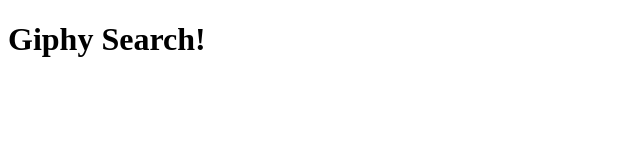
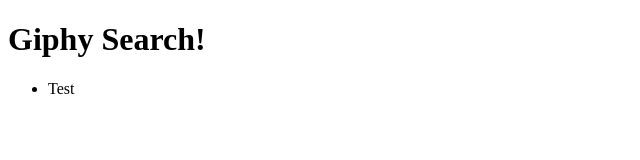
Before and after one commit to jroske1120/group-giphy, a React (Create React App) app: page / in a window 1280 px wide. Shown: the top 160 px of the page, without its empty margins (0-640 px from the left). Built offline with nearby package versions, Linux system fonts and the light colour scheme.

Commit message:
set up components

```diff
--- a/src/components/App/App.js
+++ b/src/components/App/App.js
@@ -1,4 +1,5 @@
 import React, { Component } from 'react';
+import ImageSearch from '../ImageSearch/ImageSearch';
 
 
 class App extends Component {
@@ -6,7 +7,7 @@
   render() {
     return (
       <div>
-        <h1>Giphy Search!</h1>
+        <ImageSearch/>
       </div>
     );
   }
--- /dev/null
+++ b/src/components/ImageDisplay/ImageDisplay.js
@@ -0,0 +1,16 @@
+import React, { Component } from 'react';
+
+class ImageDisplay extends Component {
+
+  render() {
+    return (
+      <>
+      <ul>
+        <li>Test</li>
+      </ul>
+      </>
+    );
+  }
+
+}
+export default ImageDisplay
--- /dev/null
+++ b/src/components/ImageSearch/ImageSearch.js
@@ -0,0 +1,18 @@
+import React, { Component } from 'react';
+import ImageDisplay from '../ImageDisplay/ImageDisplay';
+
+
+class ImageSearch extends Component {
+
+  render() {
+    return (
+      <div>
+        <h1>Giphy Search!</h1>
+        <ImageDisplay/>
+      </div>
+    );
+  }
+
+}
+
+export default ImageSearch;
```
Also changed, not shown: package.json (+6 -1 lines), 2 other files (tests, documents, lock files or other folders).
